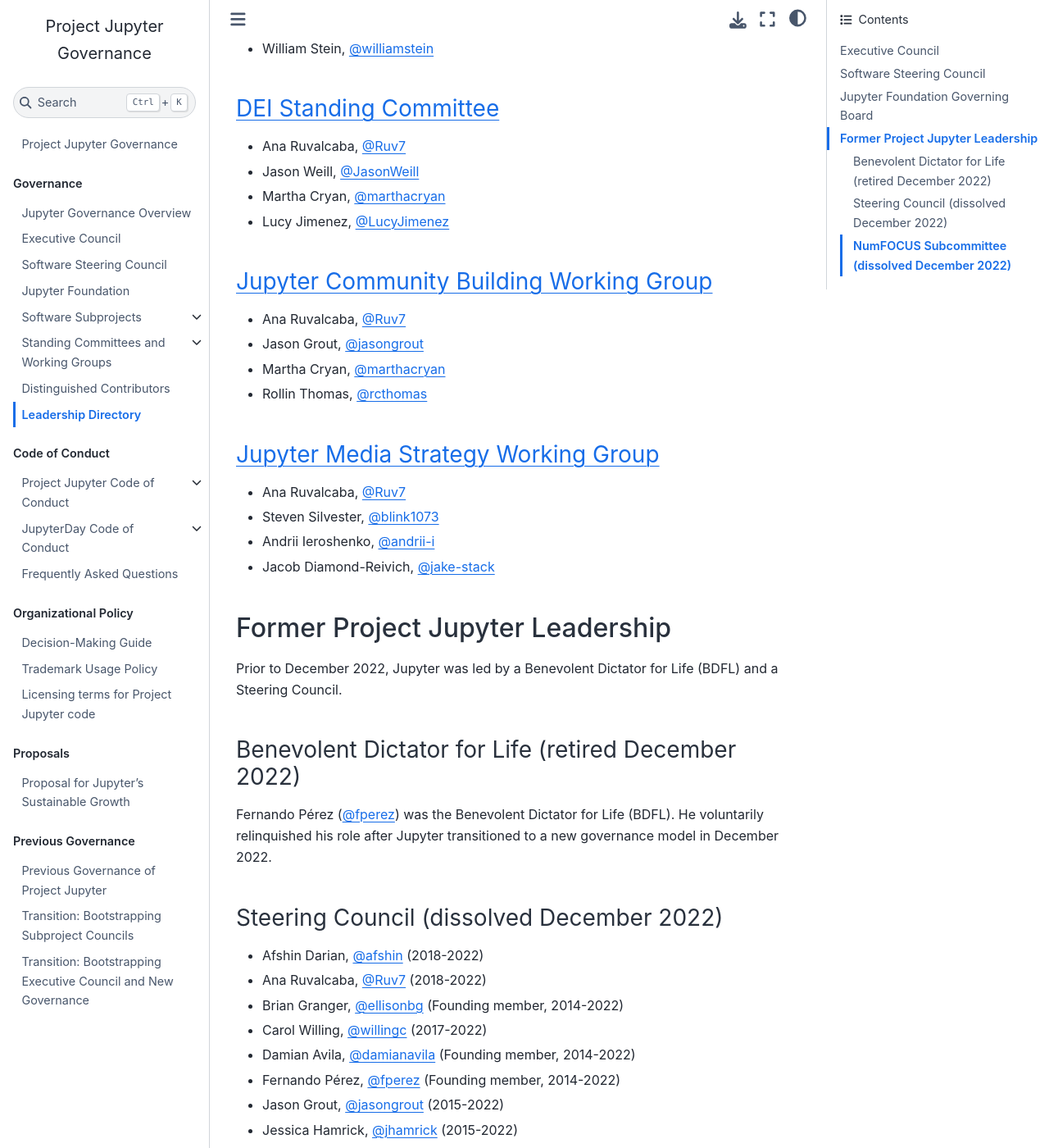
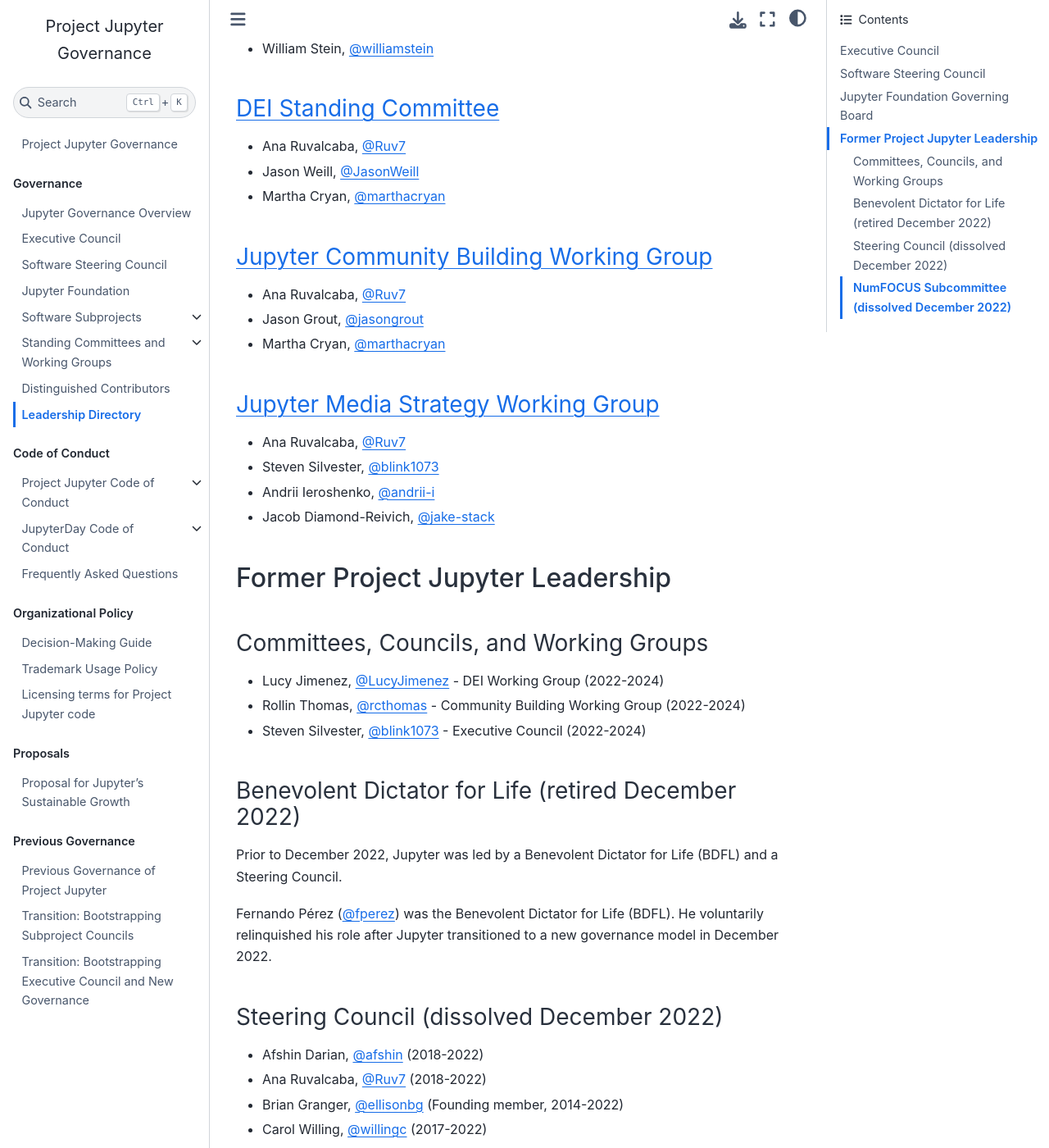
Before and after one commit to jupyter/governance, a Jupyter Book: the page built from people.md, in a window 1280 px wide and 1400 px high, scrolled down 1693 px. Shown: the whole window at 82% size. Built offline with Jupyter Book 1.0.4 settings and Sphinx 7.4.7 and the Sphinx Book theme 1.1.4, drawn with Linux system fonts in a browser that asks for light colours; pages that are not in the unit, such as notebooks, are missing from menus.

Commit message:
Update people.md to reflect current and previous council / committee / working group members

```diff
--- a/people.md
+++ b/people.md
@@ -71,10 +69,15 @@
 
 ## Former Project Jupyter Leadership
 
+### Committees, Councils, and Working Groups
+- Lucy Jimenez, [@LucyJimenez](https://github.com/LucyJimenez) - DEI Working Group (2022-2024)
+- Rollin Thomas, [@rcthomas](https://github.com/rcthomas) - Community Building Working Group (2022-2024)
+- Steven Silvester, [@blink1073](https://github.com/blink1073) - Executive Council (2022-2024)
+
+### Benevolent Dictator for Life (retired December 2022)
+
 Prior to December 2022, Jupyter was led by a Benevolent Dictator for Life (BDFL)
 and a Steering Council.
-
-### Benevolent Dictator for Life (retired December 2022)
 
 Fernando Pérez ([@fperez](https://github.com/fperez)) was the Benevolent Dictator for Life (BDFL). He
 voluntarily relinquished his role after Jupyter transitioned to a new governance model in December 2022.
```
Also changed, not shown: other parts of people.md (+0 -2 lines).
